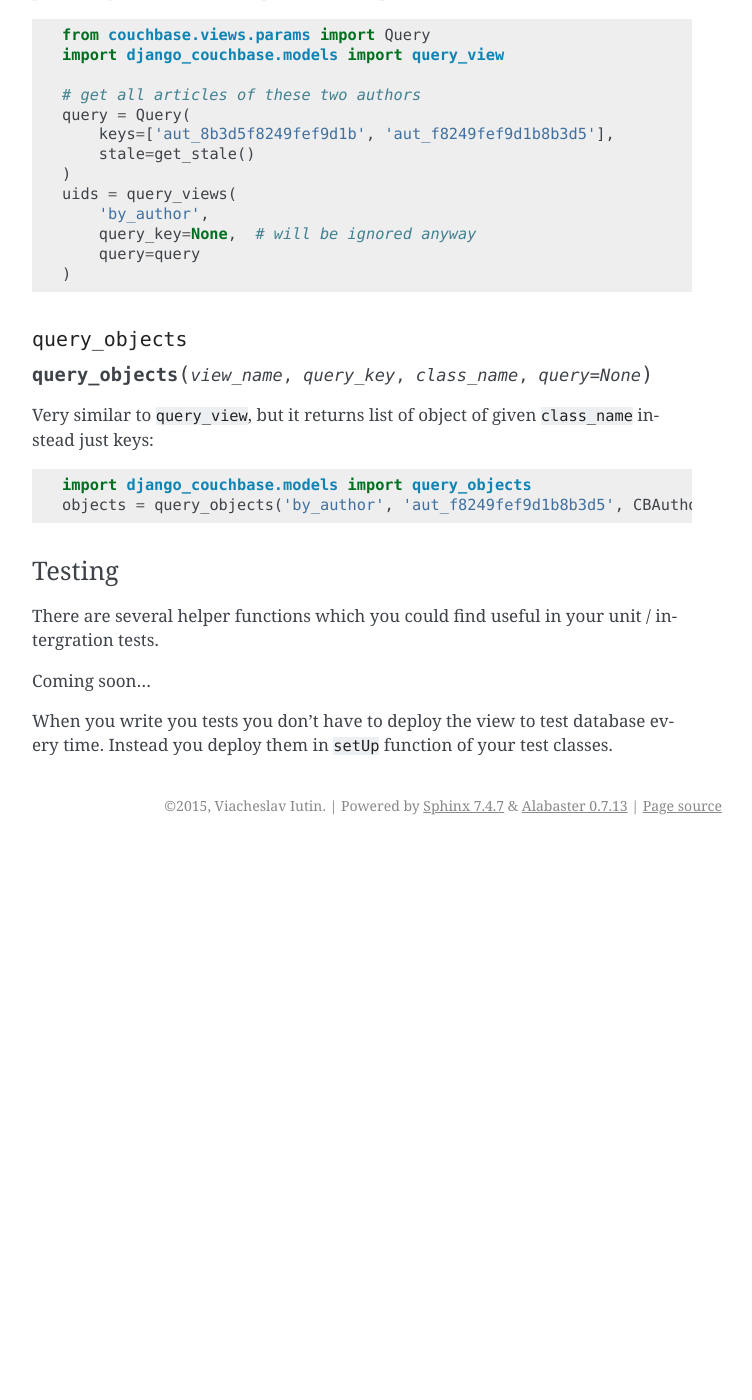
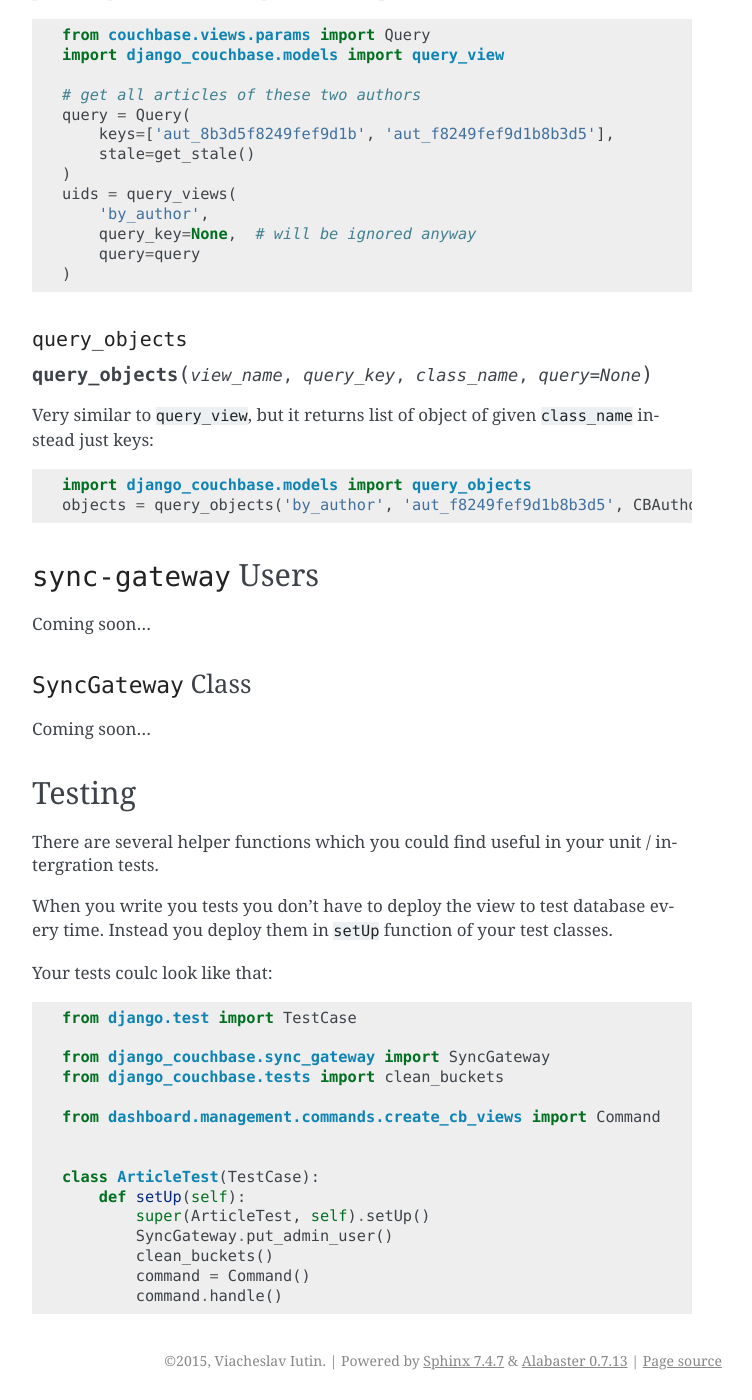
Before and after one commit to smarttradeapp/django_cbtools, a Sphinx documentation site: the page built from docs/tutorial.rst, in a window 1280 px wide and 1400 px high, scrolled down 4885 px. Shown: the whole window, without its empty margins (388-1140 px from the left). Built offline with Sphinx 7.4.7, drawn with Linux system fonts in a browser that asks for light colours; before the commit the page ends 5730 px from its top, so only the background shows below that; some of the changed text lies outside the part shown.

Commit message:
some missed options

```diff
--- a/docs/index.rst
+++ b/docs/index.rst
@@ -8,6 +8,7 @@ Contents:
 
    installation
    tutorial
+   settings
 
 
 Indices and tables
--- a/docs/installation.rst
+++ b/docs/installation.rst
@@ -7,7 +7,7 @@ Installation
 Settings
 --------
 
-The following configuration settings are used for the package::
+The following configuration settings are used for the package (you can use the set below for the fast installation)::
 
     COUCHBASE_BUCKET = 'default'
     COUCHBASE_HOSTS = ['127.0.0.1']
@@ -21,6 +21,8 @@ The following configuration settings are used for the package::
     SYNC_GATEWAY_PASSWORD = "django_couchbase_admin_password"
     SYNC_GATEWAY_GUEST_USER = "django_couchbase_guest"
     SYNC_GATEWAY_GUEST_PASSWORD = "django_couchbase_guest_password"
+
+For more detals for settings see :ref:`ref-settings`.
 
 
 Requirements
--- a/docs/tutorial.rst
+++ b/docs/tutorial.rst
@@ -261,13 +261,41 @@ given ``class_name`` instead just keys::
     objects = query_objects('by_author', 'aut_f8249fef9d1b8b3d5', CBAuthor)
 
 
+``sync-gateway`` Users
+======================
+
+Coming soon...
+
+
+``SyncGateway`` Class
+---------------------
+
+Coming soon...
+
+
 Testing
--------
+=======
 
 There are several helper functions which you could find useful
 in your unit / intergration tests.
 
-Coming soon...
-
 When you write you tests you don't have to deploy the view to test database
 every time. Instead you deploy them in ``setUp`` function of your test classes.
+
+Your tests coulc look like that::
+
+    from django.test import TestCase
+
+    from django_couchbase.sync_gateway import SyncGateway
+    from django_couchbase.tests import clean_buckets
+
+    from dashboard.management.commands.create_cb_views import Command
+
+
+    class ArticleTest(TestCase):
+        def setUp(self):
+            super(ArticleTest, self).setUp()
+            SyncGateway.put_admin_user()
+            clean_buckets()
+            command = Command()
+            command.handle()
```
Also changed, not shown: docs/settings.rst (added, +20 -0 lines).
